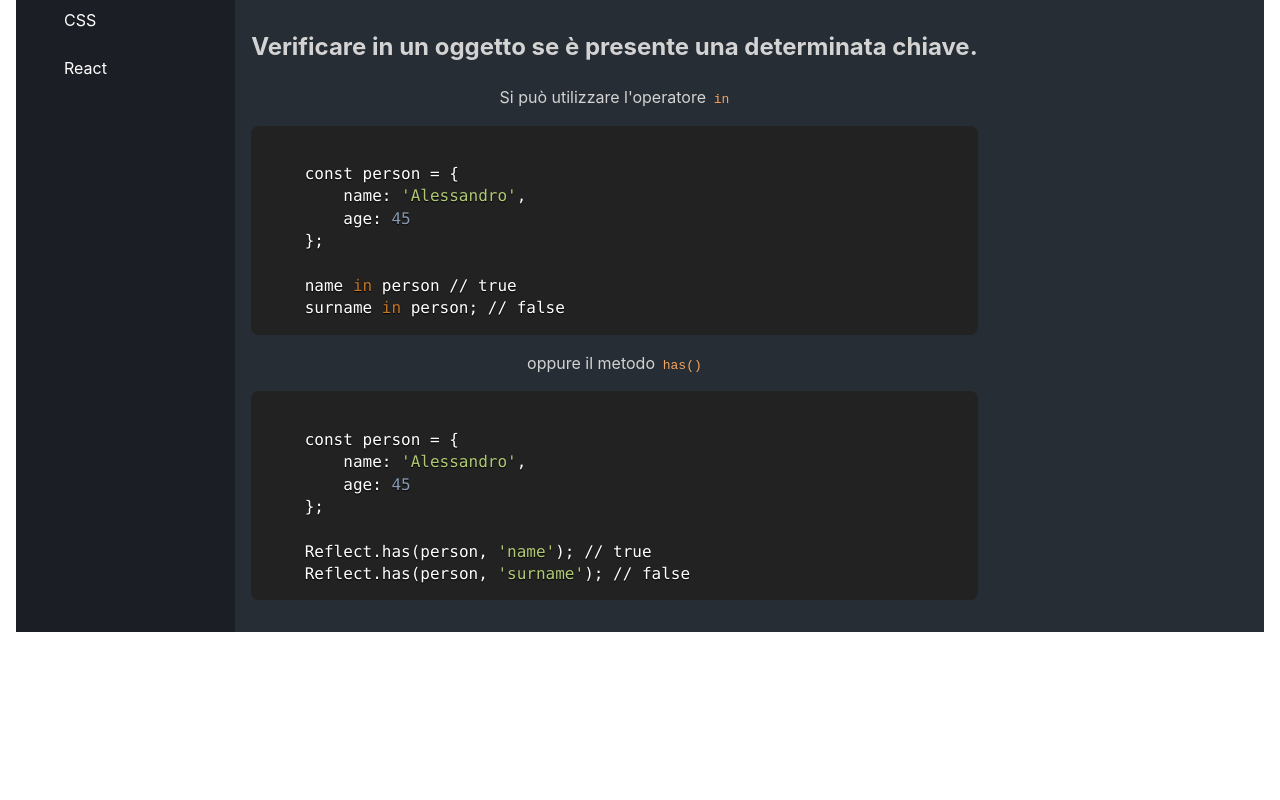
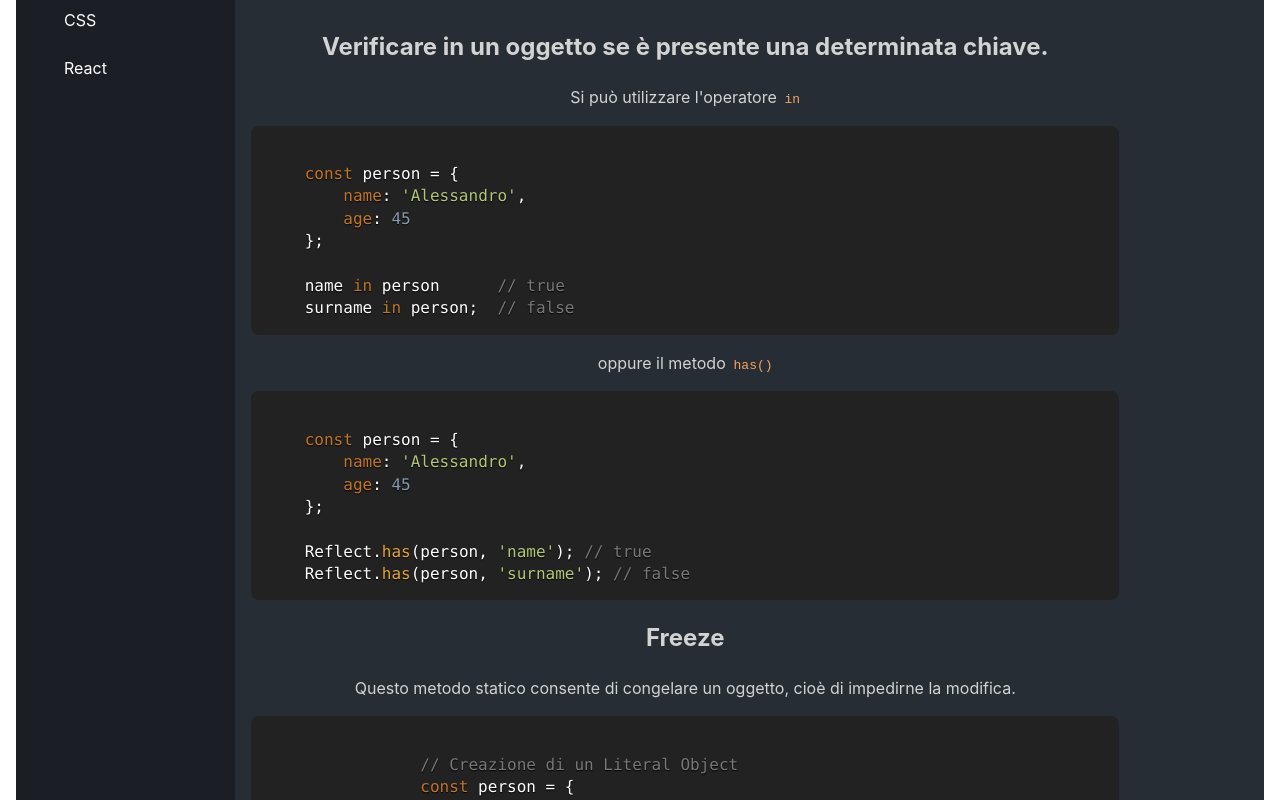
Before and after one commit to aleattene/aleattene-knowledges, a React (Vite) app: page /it/languages/javascript/objects in a window 1280 px wide. Shown: the part 200-1000 px from the top of the page. Before the commit the page ends 832 px from the top, so only its background shows below. Built offline with nearby package versions, Linux system fonts and the light colour scheme.

Commit message:
feat(js): add freeze (static) method

```diff
--- a/src/components/Sidebar/Sidebar.tsx
+++ b/src/components/Sidebar/Sidebar.tsx
@@ -42,7 +42,7 @@ export const subSectionsRedirect: Record<string,string> = {
     variabili: 'variables',
     funzioni: 'function',
     array: 'arrays',
-    oggetti: 'object',
+    oggetti: 'objects',
     ricorsione: 'recursion',
     callback: 'callback',
     promise: 'promise',
--- a/src/pages/it/Languages/Javascript/Objects/ObjectJs.tsx
+++ b/src/pages/it/Languages/Javascript/Objects/ObjectJs.tsx
@@ -1,5 +1,5 @@
 import React from "react";
-import PythonCode from "../../../../../components/Code/PythonCode/PythonCode.tsx";
+import JavascriptCode from "../../../../../components/Code/JavascriptCode/JavascriptCode.tsx";
 
 const inOperator = `
     const person = {
@@ -7,8 +7,8 @@ const inOperator = `
         age: 45
     };
 
-    name in person // true
-    surname in person; // false
+    name in person      // true
+    surname in person;  // false
 `;
 
 const hasMethod = `
@@ -32,14 +32,39 @@ const ObjectJs: React.FC = () => {
                     <code className='documentation-link'> in </code>
                 </a>
             </p>
-            <p><PythonCode code={inOperator}/></p>
+            <p><JavascriptCode code={inOperator}/></p>
             <p> oppure il metodo
                 <a href="https://developer.mozilla.org/en-US/docs/Web/JavaScript/Reference/Global_Objects/Reflect/has"
                    target="_blank" rel="noopener noreferrer">
                     <code className='documentation-link'> has() </code>
                 </a>
             </p>
-            <p><PythonCode code={hasMethod}/></p>
+            <p><JavascriptCode code={hasMethod}/></p>
+            <h2>Freeze</h2>
+            <p>Questo metodo statico consente di congelare un oggetto, cioè di impedirne la modifica.</p>
+            <JavascriptCode code={`
+                // Creazione di un Literal Object
+                const person = {
+                    name: 'Alessandro',
+                    age: 45
+                };
+
+                // Congelamento dell'oggetto
+                Object.freeze(person);
+
+                // Tentativo (inefficace) di modifica dell'oggetto
+                person.age = 46;
+                console.log(person.age);        // 45
+
+                // Tentativo (inefficace) di aggiungere una nuova proprietà all'oggetto
+                person.surname = 'Attene';
+                console.log(person.surname);    // undefined
+
+                // Tentativo (inefficace) di eliminare una proprietà dell'oggetto
+                delete person.age;
+                console.log(person.age);        // 45
+                (???)
+            `}/>
         </div>
     );
 };
```
